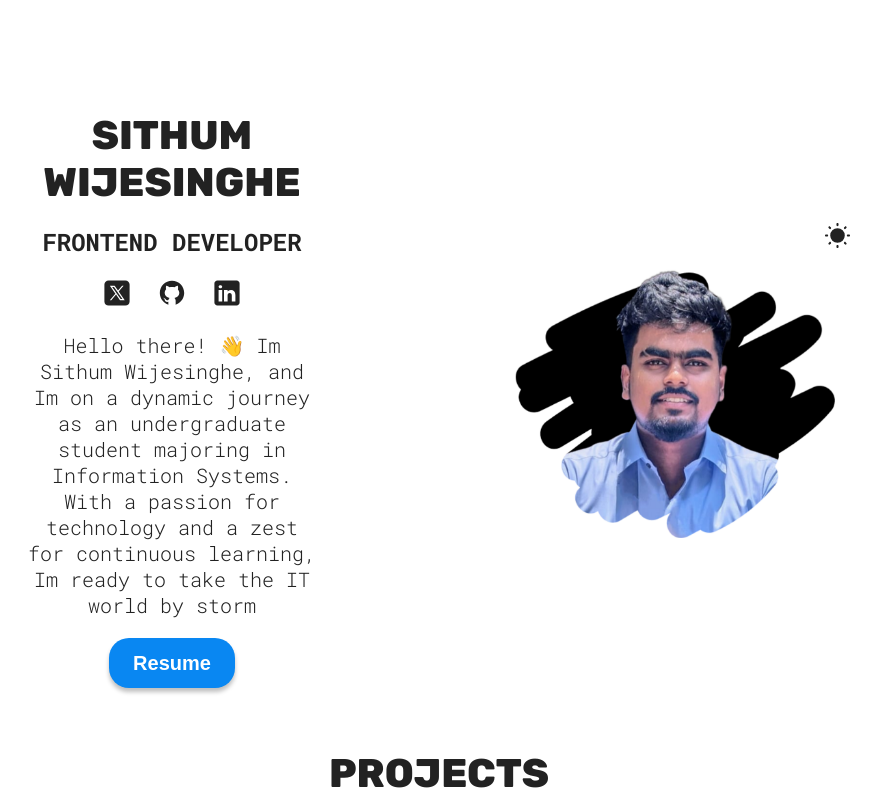
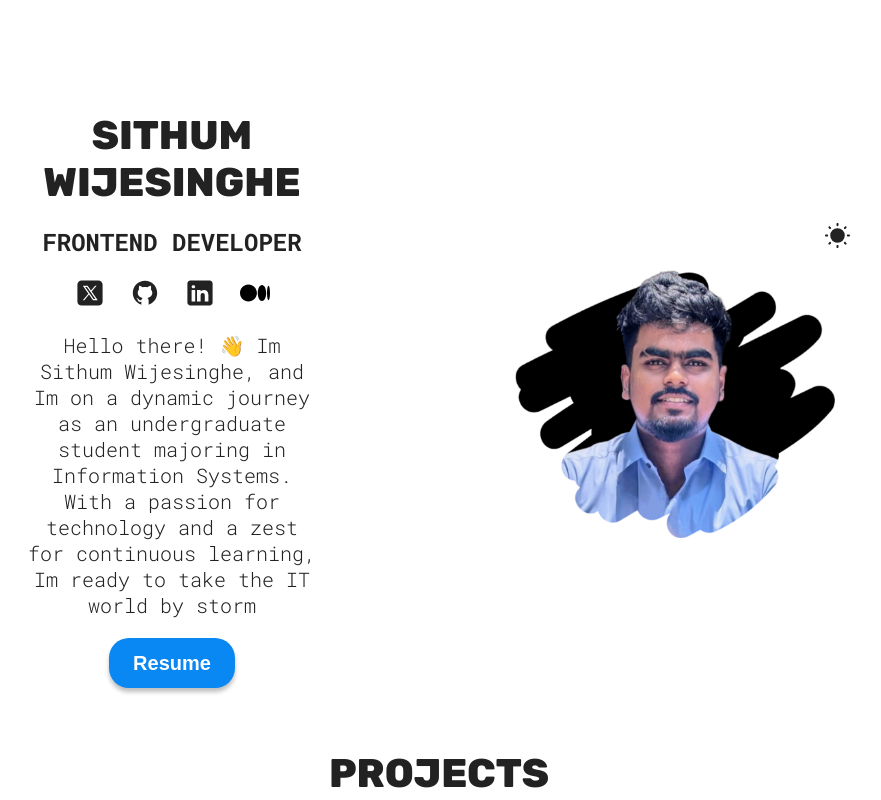
Before and after one commit to sithum110/portfolio, a React (Vite) app: page / in a window 1280 px wide. Shown: the top 800 px of the page, without its empty margins (201-1082 px from the left). Built offline with nearby package versions, Linux system fonts and the light colour scheme.

Commit message:
add midium in icon

```diff
--- a/src/sections/Hero/Hero.jsx
+++ b/src/sections/Hero/Hero.jsx
@@ -8,6 +8,8 @@ import githubLight from '../../assets/github-light.svg';
 import githubDark from '../../assets/github-dark.svg';
 import linkedinLight from '../../assets/linkedin-light.svg';
 import linkedinDark from '../../assets/linkedin-dark.svg';
+import midiumLight from '../../assets/midium-light.svg';
+import midiumDark from '../../assets/midium-dark.svg';
 import CV from '../../assets/cv.pdf';
 import { useTheme } from '../../common/ThemeContext';
 
@@ -18,6 +20,8 @@ function Hero() {
   const twitterIcon = theme === 'light' ? twitterLight : twitterDark;
   const githubIcon = theme === 'light' ? githubLight : githubDark;
   const linkedinIcon = theme === 'light' ? linkedinLight : linkedinDark;
+  const midiumIcon = theme === 'light'? midiumLight : midiumDark;
+
 
   return (
     <section id="hero" className={styles.container}>
@@ -51,6 +55,9 @@ function Hero() {
           <a href="https://www.linkedin.com/in/sithum-wijesinghe-540505248/" target="_blank">
             <img src={linkedinIcon} alt="Linkedin icon" />
           </a>
+          <a href="https://medium.com/@sithumwijesinghe59" target="_blank">
+            <img src={midiumIcon} alt="Midium icon" />
+          </a>
         </span>
         <p className={styles.description}>
 
```
Also changed, not shown: src/assets/midium-dark.svg (added), src/assets/midium-light.svg (added).
